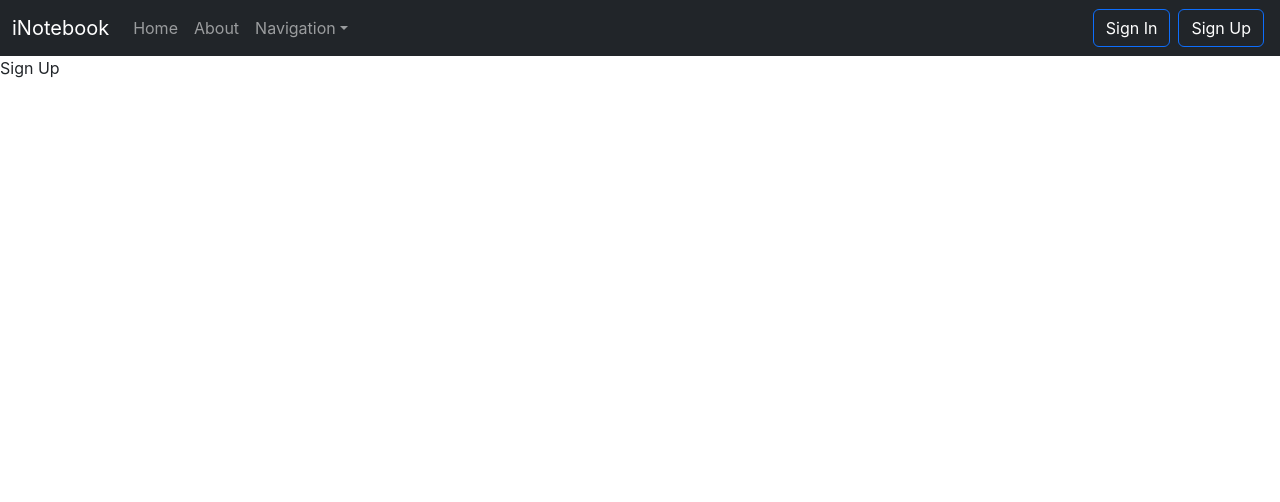
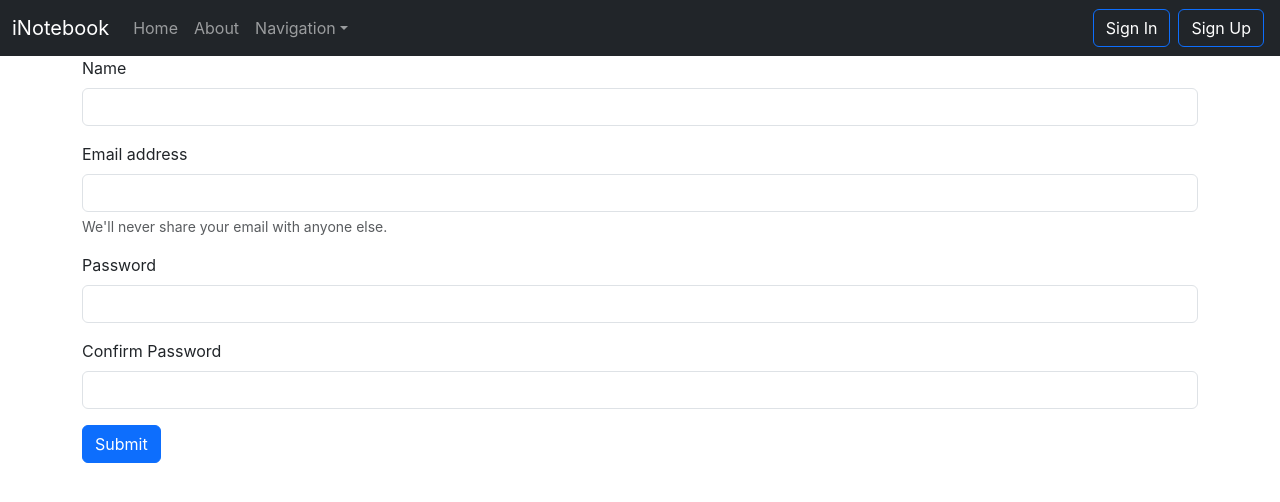
Before and after one commit to vsjawadwar/iNoteBook, a React (Create React App) app in the folder inotebook/: page /Signup in a window 1280 px wide. Shown: the top 502 px of the page. Built offline with nearby package versions, Linux system fonts and the light colour scheme.

Commit message:
Signup form created with API call createUser

```diff
--- a/inotebook/src/Components/Signup.js
+++ b/inotebook/src/Components/Signup.js
@@ -1,9 +1,60 @@
-import React from 'react'
+import React, { useState } from 'react'
+import { useNavigate } from 'react-router-dom';
 
 const Signup = () => {
+  let navigate=useNavigate();
+    // The useHistory() hook has been deprecated and been replaced by the useNavigate() hook in React v6.
+    const [credentials,setCredentials]=useState({name:"",email:"",password:"",cpassword:""});
+    const handleSubmit=async(e)=>{
+        e.preventDefault();
+        const {name,email,password}=credentials;
+        const response = await fetch(`http://localhost:5001/api/auth/createuser`, {
+            method: 'POST',
+            headers: {
+                'Content-Type': 'application/json'
+            },
+            body: JSON.stringify({name,email,password})
+        });
+        const json = await response.json();
+        console.log(json);
+        if(json.Success)
+        {
+            //Save the Auth-Token and redirect
+            localStorage.setItem('token',json.authtoken);
+            navigate("/Home");
+        }else{
+            alert("Invalid Credentials")
+        }
+
+    }
+    const onChange=(e)=>{
+
+        setCredentials({...credentials,[e.target.name]:e.target.value});
+    };
   return (
-    <div>
-      Sign Up
+    <div className='container'>
+      <form onSubmit={handleSubmit}>
+        <div className="mb-3">
+          <label htmlFor="name" className="form-label">Name</label>
+          <input type="text" className="form-control" id="name" name="name"onChange={onChange} aria-describedby="emailHelp" />
+
+        </div>
+        <div className="mb-3">
+          <label htmlFor="exampleInputEmail1" className="form-label">Email address</label>
+          <input type="email" className="form-control" name="email" id="exampleInputEmail1" onChange={onChange}aria-describedby="emailHelp" />
+          <div id="emailHelp" className="form-text">We'll never share your email with anyone else.</div>
+        </div>
+        <div className="mb-3">
+          <label htmlFor="password" className="form-label">Password</label>
+          <input type="password" className="form-control" name="password" onChange={onChange}id="password" />
+        </div>
+        <div className="mb-3">
+          <label htmlFor="cpassword" className="form-label">Confirm Password</label>
+          <input type="password" className="form-control" name="cpassword" onChange={onChange}id="cpassword" />
+        </div>
+
+        <button type="submit" className="btn btn-primary">Submit</button>
+      </form>
     </div>
   )
 }
```
Also changed, not shown: 1 other file (tests, documents, lock files or other folders).
